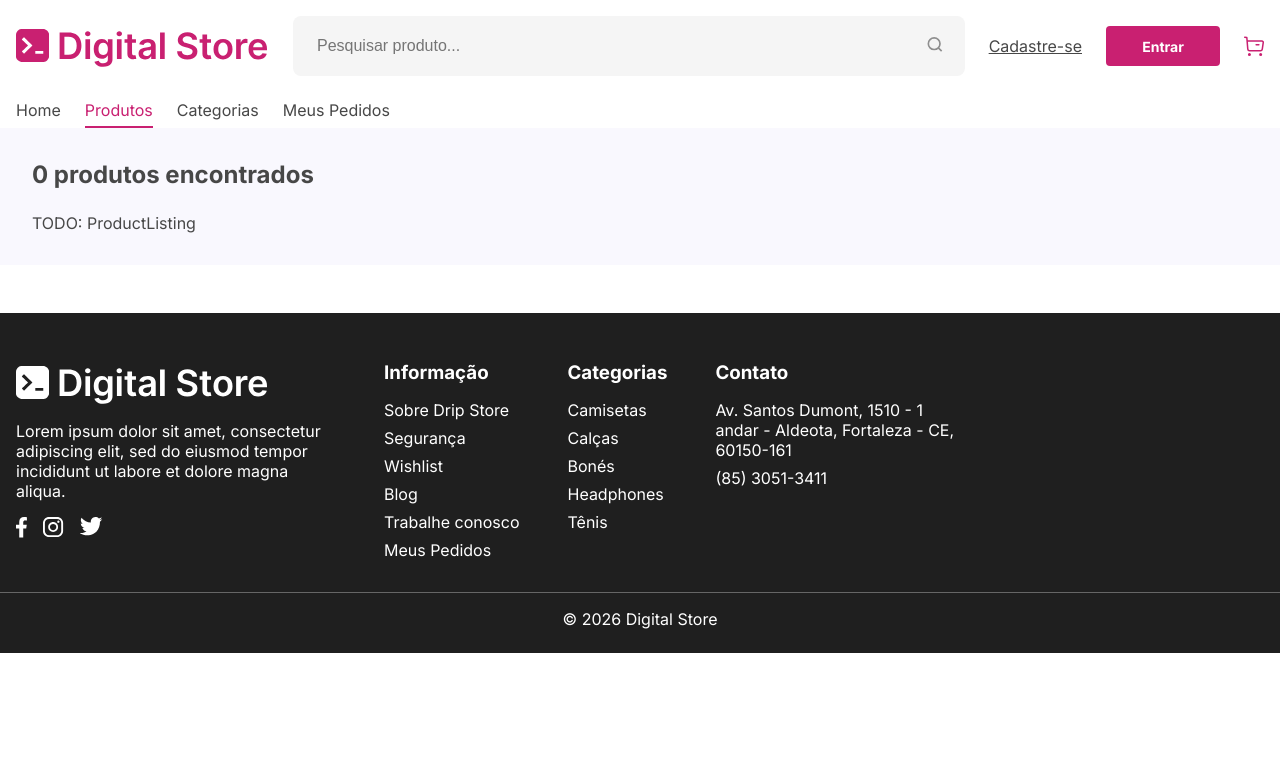
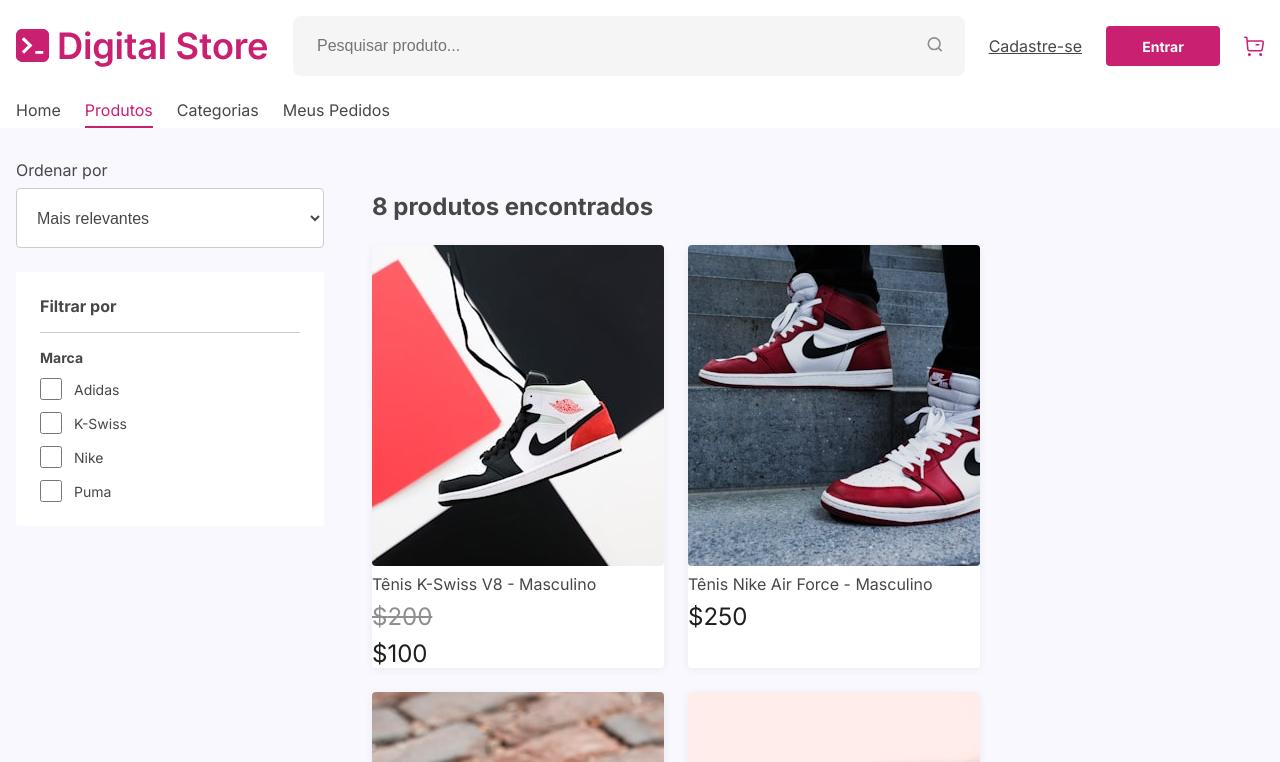
Before and after one commit to mil-dsm/digital-store-front-end, a React (Vite) app: page /products in a window 1280 px wide. Shown: the top 762 px of the page. Built offline with nearby package versions, Linux system fonts and the light colour scheme.

Commit message:
Página de busca, com filtro e ordenação dos resultados

```diff
--- a/src/App.jsx
+++ b/src/App.jsx
@@ -1,6 +1,6 @@
 import { BrowserRouter, Routes, Route } from 'react-router-dom'
 import HomePage from './pages/HomePage/HomePage'
-import ProductListingPage from './pages/ProductListingPage'
+import ProductListingPage from './pages/ProductListingPage/ProductListingPage'
 import ProductViewPage from './pages/ProductViewPage/ProductViewPage'
 import PlaceholderPage from './pages/PlaceholderPage'
 
--- a/src/components/FilterGroup/FilterGroup.css
+++ b/src/components/FilterGroup/FilterGroup.css
@@ -1 +1,26 @@
 /* Estilos do FilterGroup */
+.filter-group {
+    display: flex;
+    flex-direction: column;
+    gap: 12px;
+}
+
+.filter-group__title {
+    font-size: 14px;
+    color: var(--dark-gray-2);
+}
+
+.filter-group__option {
+    display: flex;
+    align-items: center;
+    gap: 12px;
+    font-size: 14px;
+    color: var(--dark-gray-2);
+    cursor: pointer;
+}
+
+.filter-group__option input {
+    width: 22px;
+    height: 22px;
+    accent-color: var(--primary);
+}
--- a/src/components/FilterGroup/FilterGroup.jsx
+++ b/src/components/FilterGroup/FilterGroup.jsx
@@ -1,8 +1,30 @@
 import './FilterGroup.css'
 
-// Props: title, inputType ('checkbox'|'radio'), options [{ text, value }]
-function FilterGroup() {
-  return <div className="filtergroup">FilterGroup (TODO)</div>
+// options: [{ text: 'Nike' }, { text: 'Puma', value: 'puma' }]
+// selected: lista dos valores marcados; onChange(valor) avisa a página
+function FilterGroup({ title, inputType = 'checkbox', options, selected = [], onChange }) {
+  return (
+    <div className="filter-group">
+      <h4 className="filter-group__title">{title}</h4>
+
+      {options.map((option) => {
+        // Se a opção não tem "value", usa o próprio texto
+        const value = option.value ?? option.text
+        return (
+          <label key={value} className="filter-group__option">
+            <input
+              type={inputType}
+              name={title}
+              value={value}
+              checked={selected.includes(value)}
+              onChange={() => onChange?.(value)}
+            />
+            {option.text}
+          </label>
+        )
+      })}
+    </div>
+  )
 }
 
 export default FilterGroup
--- a/src/data/products.js
+++ b/src/data/products.js
@@ -1,4 +1,4 @@
-// "Banco de dados" local dos produtos. Os objetos têm os campos do README
+// Banco de dados local dos produtos. Os objetos têm os campos do README
 // (name, image, price, priceDiscount) mais o que as páginas precisam:
 // id (para a rota /product/:id), brand/category (filtros) e os dados do BuyBox.
 //
--- a/src/pages/ProductListingPage.jsx
+++ /dev/null
@@ -1,23 +0,0 @@
-import Layout from './Layout'
-import Section from '../components/Section/Section'
-// import FilterGroup from '../components/FilterGroup/FilterGroup'
-// import ProductListing from '../components/ProductListing/ProductListing'
-// import { useSearchParams } from 'react-router-dom'
-// import { products } from '../data/products'
-
-function ProductListingPage() {
-  return (
-    <Layout>
-      <div className="container">
-        {/* TODO 6.1: select "Ordenar por" (Menor preço / Maior preço), 308x60 */}
-        {/* TODO 6.2: caixa "Filtrar por" com <FilterGroup /> (marca, categoria...) */}
-        {/* TODO 6.3: título = total de produtos encontrados */}
-        <Section title="0 produtos encontrados" titleAlign="left">
-          <p>TODO: ProductListing</p>
-        </Section>
-      </div>
-    </Layout>
-  )
-}
-
-export default ProductListingPage
--- /dev/null
+++ b/src/pages/ProductListingPage/ProductListingPage.css
@@ -0,0 +1,55 @@
+.listing {
+    display: flex;
+    flex-wrap: wrap;
+    align-items: flex-start;
+    gap: 32px;
+    padding-top: 32px;
+}
+
+.listing__sidebar {
+    width: 308px;
+    display: flex;
+    flex-direction: column;
+    gap: 24px;
+}
+
+.listing__order {
+    display: flex;
+    flex-direction: column;
+    gap: 8px;
+    font-size: 16px;
+    color: var(--dark-gray-2);
+}
+
+.listing__order select {
+    width: 308px;
+    height: 60px;
+    padding: 0 16px;
+    border: 1px solid var(--light-gray-2);
+    border-radius: 4px;
+    background: var(--white);
+    font-size: 16px;
+    color: var(--dark-gray-2);
+}
+
+.listing__filters {
+    width: 308px;
+    padding: 24px;
+    border-radius: 4px;
+    background: var(--white);
+}
+
+.listing__filters h3 {
+    font-size: 16px;
+    color: var(--dark-gray-2);
+}
+
+.listing__filters hr {
+    margin: 16px 0;
+    border: none;
+    border-top: 1px solid var(--light-gray-2);
+}
+
+.listing__content {
+    flex: 1 1 600px;
+}
--- /dev/null
+++ b/src/pages/ProductListingPage/ProductListingPage.jsx
@@ -0,0 +1,90 @@
+import { useState } from 'react'
+import { useSearchParams } from 'react-router-dom'
+import Layout from '../Layout'
+import Section from '../../components/Section/Section'
+import FilterGroup from '../../components/FilterGroup/FilterGroup'
+import ProductListing from '../../components/ProductListing/ProductListing'
+import { products } from '../../data/products'
+import './ProductListingPage.css'
+
+const brandOptions = [
+  { text: 'Adidas' },
+  { text: 'K-Swiss' },
+  { text: 'Nike' },
+  { text: 'Puma' },
+]
+
+// Preço que a pessoa realmente paga (com desconto, se houver)
+const finalPrice = (product) => product.priceDiscount ?? product.price
+
+function ProductListingPage() {
+  // Texto vindo da busca do Header: /products?filter=nike
+  const [searchParams] = useSearchParams()
+  const search = (searchParams.get('filter') || '').toLowerCase()
+
+  const [order, setOrder] = useState('')
+  const [brands, setBrands] = useState([])
+
+  // Marca ou desmarca uma marca na lista
+  function toggleBrand(brand) {
+    setBrands(
+      brands.includes(brand)
+        ? brands.filter((item) => item !== brand)
+        : [...brands, brand],
+    )
+  }
+
+  // 1) filtra pela busca e pelas marcas marcadas
+  let visible = products.filter((product) => {
+    const text = `${product.name} ${product.brand} ${product.category}`.toLowerCase()
+    const matchesSearch = text.includes(search)
+    const matchesBrand = brands.length === 0 || brands.includes(product.brand)
+    return matchesSearch && matchesBrand
+  })
+
+  // 2) ordena (usando uma cópia, para não mexer na lista original)
+  if (order === 'asc') {
+    visible = [...visible].sort((a, b) => finalPrice(a) - finalPrice(b))
+  } else if (order === 'desc') {
+    visible = [...visible].sort((a, b) => finalPrice(b) - finalPrice(a))
+  }
+
+  const title = `${visible.length} ${visible.length === 1 ? 'produto encontrado' : 'produtos encontrados'}`
+
+  return (
+    <Layout>
+      <div className="container listing">
+        <aside className="listing__sidebar">
+          <label className="listing__order">
+            Ordenar por
+            <select value={order} onChange={(event) => setOrder(event.target.value)}>
+              <option value="">Mais relevantes</option>
+              <option value="asc">Menor preço</option>
+              <option value="desc">Maior preço</option>
+            </select>
+          </label>
+
+          <div className="listing__filters">
+            <h3>Filtrar por</h3>
+            <hr />
+            <FilterGroup
+              title="Marca"
+              inputType="checkbox"
+              options={brandOptions}
+              selected={brands}
+              onChange={toggleBrand}
+            />
+          </div>
+        </aside>
+
+        <div className="listing__content">
+          <Section title={title} titleAlign="left">
+            <ProductListing products={visible} />
+          </Section>
+        </div>
+      </div>
+    </Layout>
+  )
+}
+
+export default ProductListingPage
```
